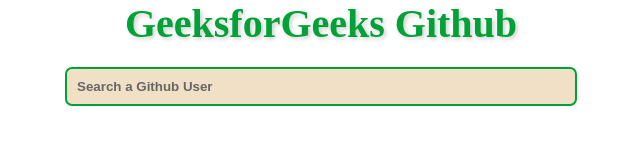
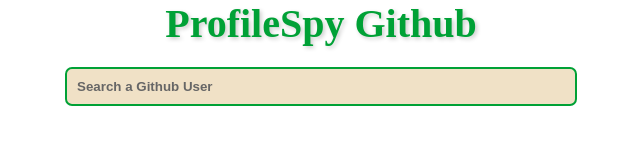
Before and after one commit to hadishah123/Github-Profile-Seaech, a plain HTML site: page index.html in a window 1280 px wide. Shown: the whole page, without its empty margins (319-959 px from the left). Drawn offline with nearby package versions, Linux system fonts and the light colour scheme.

Commit message:
small change :bug:

```diff
--- a/index.html
+++ b/index.html
@@ -8,14 +8,14 @@
                     initial-scale=1.0" />
     <link rel="stylesheet" href="styles.css" />
     <title>
-        GeeksforGeeks Github
+        ProfileSpy Github
     </title>
 </head>
 
 <body>
     <form class="inputForm" id="userInput">
         <h1>
-            GeeksforGeeks Github
+            ProfileSpy Github
         </h1>
         <input type="text"
         id="inputBox"
```
